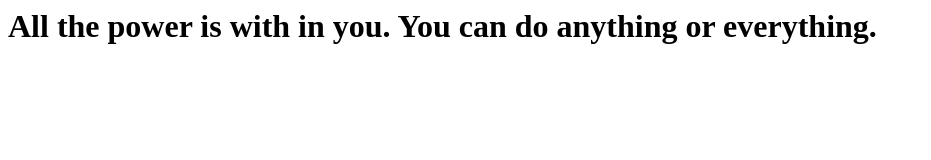
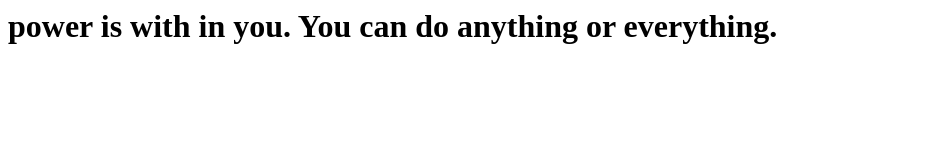
Before and after one commit to pracks1982/mobile-app-ws, a plain HTML site: page index.html in a window 1280 px wide. Shown: the whole page, without its empty margins (0-931 px from the left). Drawn offline with Linux system fonts and the light colour scheme.

Commit message:
removed All the

```diff
--- a/index.html
+++ b/index.html
@@ -1,4 +1,4 @@
 <html>
 <body>
-<h1>All the power is with in you. You can do anything or everything.</h1>
+<h1>power is with in you. You can do anything or everything.</h1>
 </body>
```
